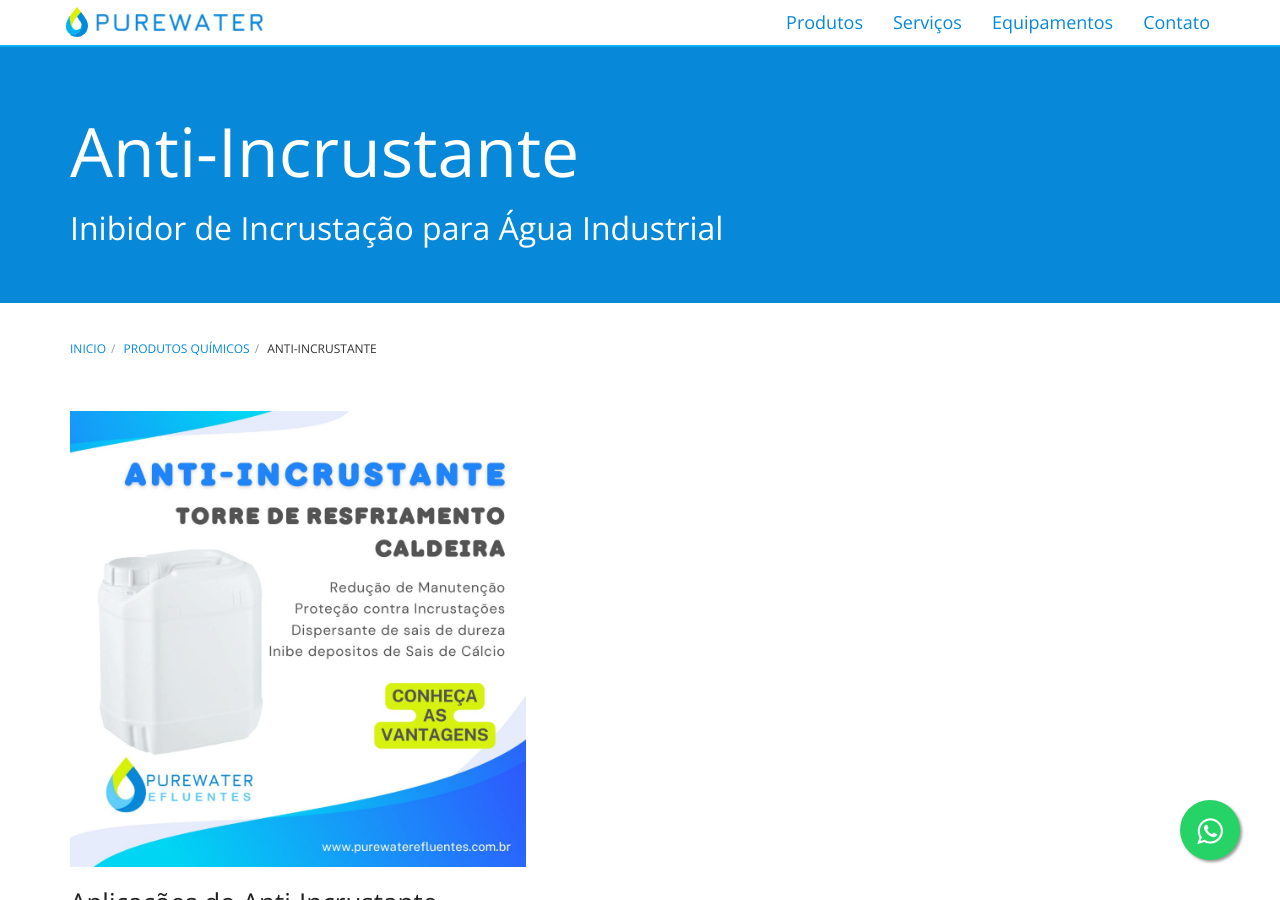
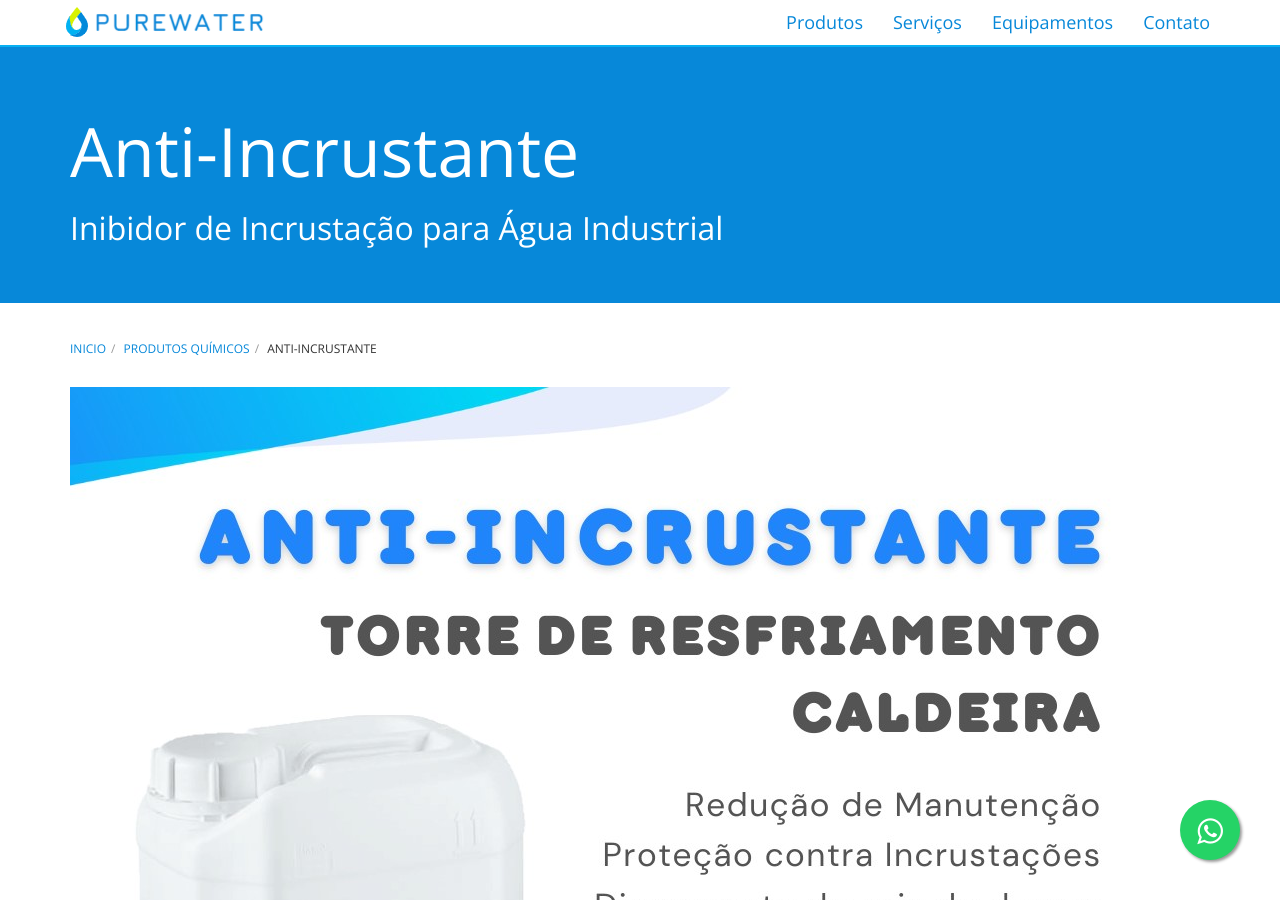
Before and after one commit to purewaterefluentes/purewaterefluentes.github.io, a Jekyll site: the page built from produtos/anti-incrustante.md, in a window 1280 px wide and 900 px high. Built offline with Jekyll 4.4.1, drawn with Linux system fonts in a browser that asks for light colours; nearby versions of some CDN libraries; library files that are not in the unit come from our copies.

Commit message:
Update anti-incrustante.md

```diff
--- a/produtos/anti-incrustante.md
+++ b/produtos/anti-incrustante.md
@@ -5,8 +5,7 @@
 keywords: Anti-Incrustante, caldeiras, torre de resfriamento, chiller
 description: Anti-incrustante é usado para prevenir a deposição de sais dissolvidos de carbonatos, silicatos, oxido ferroso e sulfatos de cálcio na água industrial, evitando a incrustação em tanques, tubulações, caldeiras, torre de resfriamento, chiller.
 ---
-<br />
-<img class="img-responsive pull-Right" style="max-width: 40%;" src="../../website/images/Anti-incrustante_caldeira_torre.jpg" alt="Anti-incrustante_para_caldeira_torre_resfriamento">
+<img class="img-responsive pull-Right" style="max-width: 100;" src="../../website/images/Anti-incrustante_caldeira_torre.jpg" alt="Anti-incrustante_para_caldeira_torre_resfriamento">
 
 ### Aplicações do Anti-Incrustante
 
```
